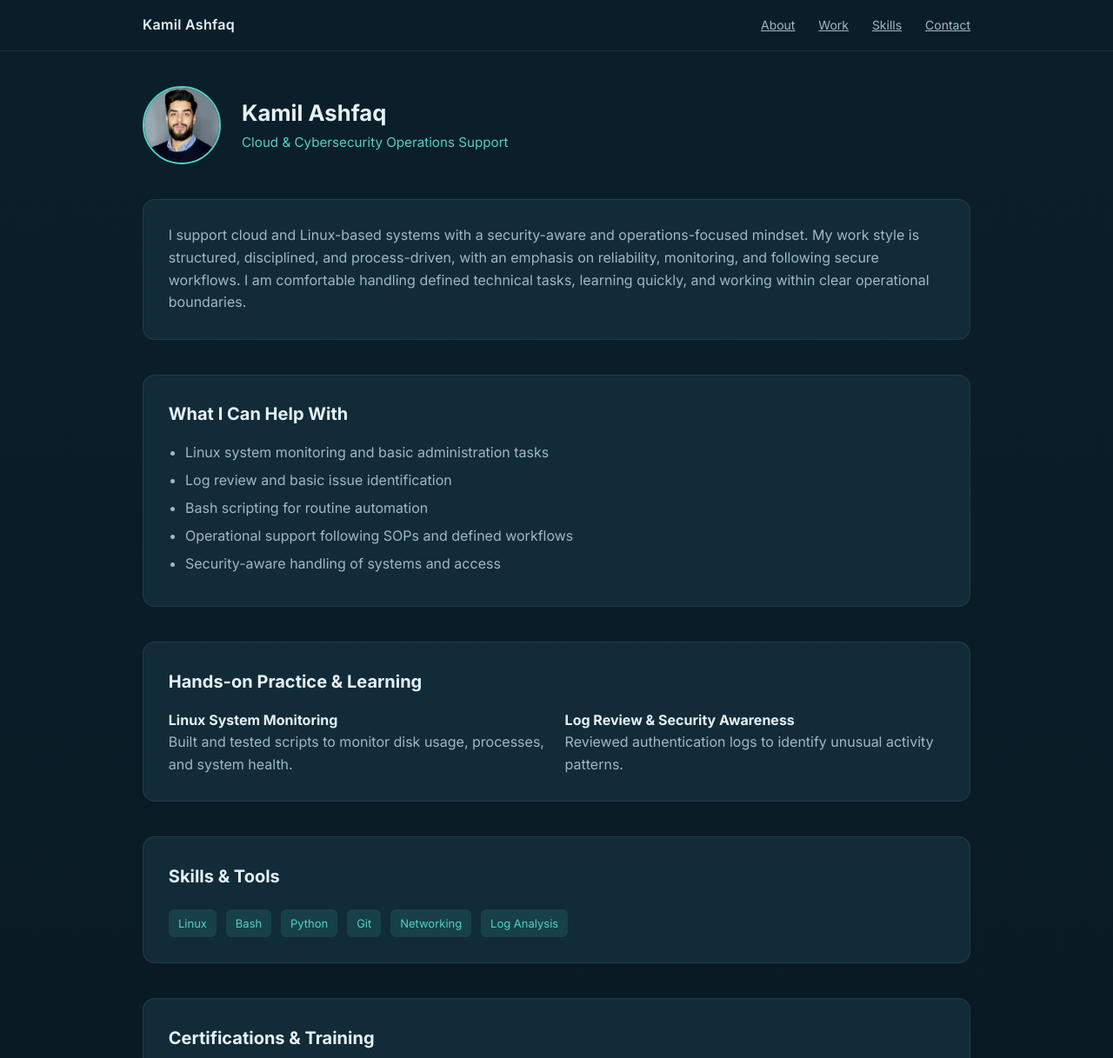
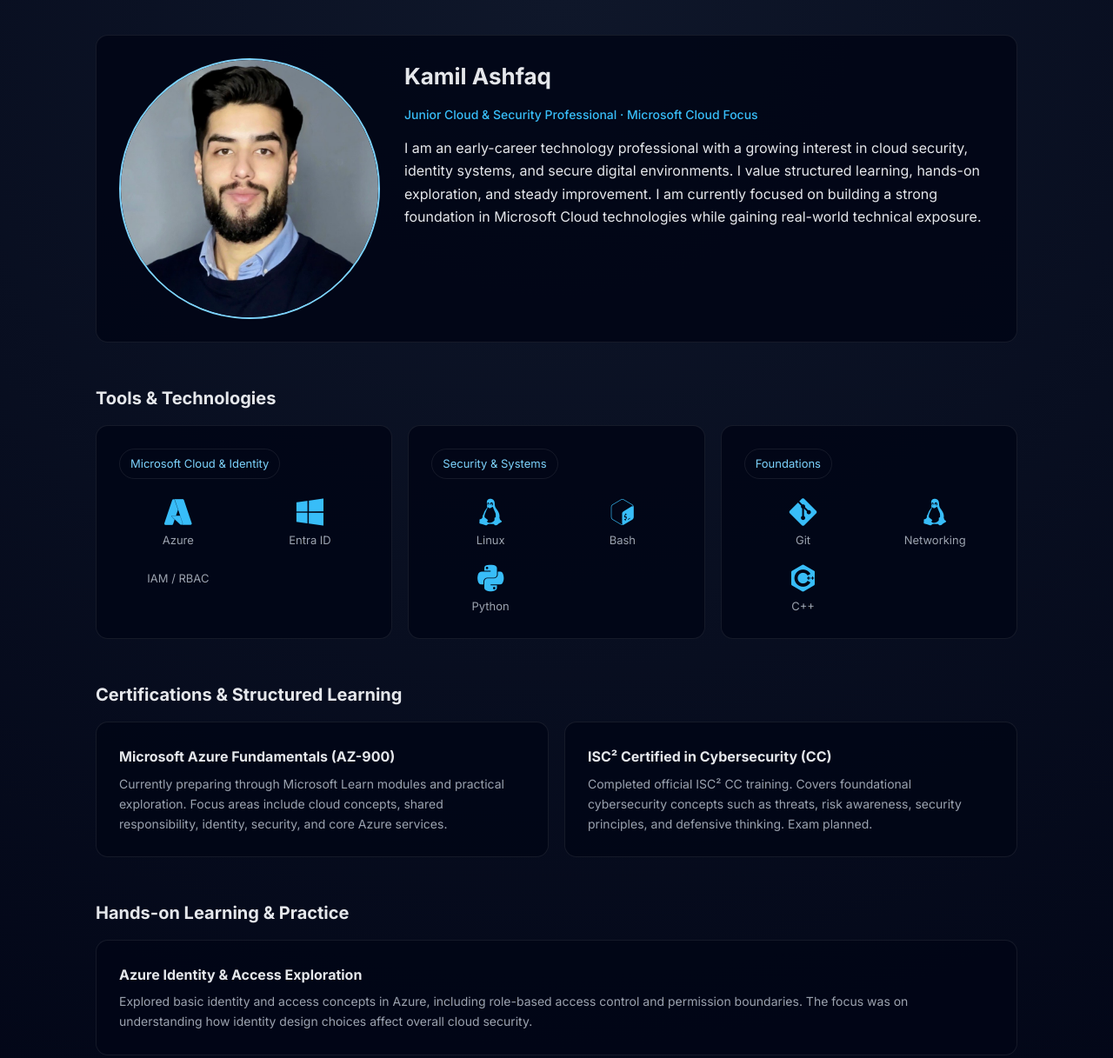
Before and after one commit to kamillbgs-cyber/kamilashfaq.github.io, a plain HTML site: page index.html in a window 1280 px wide. Shown: the top 1217 px of the page at 87% size. Drawn offline with nearby package versions, Linux system fonts and the light colour scheme.

Commit message:
Revise portfolio layout and styles
Updated the HTML structure and styles for Kamil Ashfaq's portfolio, enhancing the layout and design elements.

```diff
--- a/index.html
+++ b/index.html
@@ -2,346 +2,272 @@
 <html lang="en">
 <head>
 <meta charset="UTF-8">
-<title>Kamil Ashfaq | Cloud & Cybersecurity Operations Support</title>
 <meta name="viewport" content="width=device-width, initial-scale=1.0">
+<title>Kamil Ashfaq | Cloud & Security Portfolio</title>
 
 <link href="https://fonts.googleapis.com/css2?family=Inter:wght@300;400;500;600;700&display=swap" rel="stylesheet">
-<link href="https://cdnjs.cloudflare.com/ajax/libs/font-awesome/6.5.0/css/all.min.css" rel="stylesheet">
+<link rel="stylesheet" href="https://cdn.jsdelivr.net/gh/devicons/devicon@latest/devicon.min.css">
 
 <style>
 :root{
-  --bg:#0b1f2a;
-  --panel:#112b38;
-  --accent:#4fd1c5;
-  --text:#e6f1f5;
-  --muted:#9fb8c5;
+  --bg-main:#0f172a;
+  --bg-panel:#020617;
+  --accent:#38bdf8;
+  --accent-soft:#7dd3fc;
+  --text-main:#e5e7eb;
+  --text-muted:#9ca3af;
   --border:rgba(255,255,255,0.08);
-}
-/* CV MODAL */
-.cv-modal{
-  position:fixed;
-  inset:0;
-  background:rgba(0,0,0,0.7);
-  display:none;
-  align-items:center;
-  justify-content:center;
-  z-index:2000;
+  --radius:14px;
 }
 
-.cv-box{
-  width:80%;
-  height:85%;
-  background:#000;
-  border-radius:14px;
-  overflow:hidden;
-  position:relative;
+*{margin:0;padding:0;box-sizing:border-box}
+
+body{
+  font-family:Inter,system-ui;
+  background:radial-gradient(circle at top,#0f172a,#020617 70%);
+  color:var(--text-main);
+  line-height:1.65;
 }
 
-.cv-box iframe{
-  width:100%;
-  height:100%;
-  border:none;
+a{text-decoration:none;color:inherit}
+
+.container{
+  max-width:1100px;
+  margin:auto;
+  padding:40px 20px;
 }
 
-.cv-close{
-  position:absolute;
-  top:12px;
-  right:18px;
-  font-size:28px;
-  color:#fff;
-  cursor:pointer;
+.card{
+  background:rgba(2,6,23,0.9);
+  border:1px solid var(--border);
+  border-radius:var(--radius);
+  padding:26px;
 }
 
-
-/* RESET */
-*{margin:0;padding:0;box-sizing:border-box}
-html{scroll-behavior:smooth}
-
-/* BODY */
-body{
-  font-family:Inter,sans-serif;
-  background:linear-gradient(180deg,#0b1f2a,#081822);
-  color:var(--text);
-  line-height:1.6;
+.hero{
+  display:grid;
+  grid-template-columns:300px 1fr;
+  gap:28px;
 }
 
-/* NAVBAR */
-.navbar{
-
-  position:sticky;
-  top:0;
-  z-index:1000;
-  background:rgba(11,31,42,0.9);
-  backdrop-filter:blur(12px);
-  border-bottom:1px solid var(--border);
+.avatar{
+  width:100%;
+  aspect-ratio:1/1;
+  border-radius:50%;
+  overflow:hidden;
+  border:2px solid var(--accent-soft);
 }
 
-.nav-inner{
-  max-width:1000px;
-  margin:auto;
-  padding:1rem 1.5rem;
-  display:flex;
-  justify-content:space-between;
-  align-items:center;
-}
-
-.nav-inner strong{
-  font-weight:600;
-  letter-spacing:.3px;
-}
-
-.nav-links a{
-  margin-left:1.4rem;
-  font-size:14px;
-  color:var(--muted);
-  position:relative;
-  transition:color .3s ease;
-}
-
-.nav-links a::after{
-  content:"";
-  position:absolute;
-  left:0;
-  bottom:-6px;
-  width:0;
-  height:2px;
-  background:var(--accent);
-  transition:width .3s ease;
-}
-
-.nav-links a:hover{
-  color:var(--accent);
-}
-
-.nav-links a:hover::after{
-  width:100%;
-}
-
-/* CONTAINER */
-.container{
-  max-width:1000px;
-  margin:auto;
-  padding:2.5rem 1.5rem;
-}
-
-/* HEADER */
-header{
-  display:flex;
-  align-items:center;
-  gap:1.5rem;
-  margin-bottom:2.5rem;
-  animation:fadeUp .8s ease forwards;
-}
-
-.photo{
-  width:90px;
-  height:90px;
-  border-radius:50%;
-  overflow:hidden;
-  border:2px solid var(--accent);
-}
-
-.photo img{
+.avatar img{
   width:100%;
   height:100%;
   object-fit:cover;
 }
 
-header h1{font-size:1.6rem}
-header span{
+h1{font-size:26px}
+h2{margin-bottom:14px;font-size:20px}
+h3{margin-bottom:6px;font-size:16px}
+
+.tagline{
+  margin:10px 0 14px;
   color:var(--accent);
-  font-size:0.95rem;
+  font-weight:500;
+  font-size:14px;
 }
 
-/* CARDS */
-.card{
-  background:var(--panel);
-  border:1px solid var(--border);
-  border-radius:14px;
-  padding:1.8rem;
-  margin-bottom:2.5rem;
-  animation:fadeUp .8s ease forwards;
-  transition:transform .25s ease, box-shadow .25s ease, border-color .25s ease;
+.muted{color:var(--text-muted);font-size:14px}
+
+section{margin-top:48px}
+
+.grid{
+  display:grid;
+  grid-template-columns:repeat(auto-fit,minmax(260px,1fr));
+  gap:18px;
 }
 
-.card:hover{
-  transform:translateY(-4px);
-  border-color:var(--accent);
-  box-shadow:
-    0 0 0 1px rgba(79,209,197,0.25),
-    0 14px 30px rgba(0,0,0,0.45);
+.badge{
+  display:inline-block;
+  padding:6px 12px;
+  border-radius:999px;
+  border:1px solid var(--border);
+  color:var(--accent-soft);
+  font-size:13px;
+  margin-bottom:10px;
 }
 
-/* TEXT */
-h2{
-  font-size:1.25rem;
-  margin-bottom:1rem;
+.icon-grid{
+  display:grid;
+  grid-template-columns:repeat(auto-fit,minmax(90px,1fr));
+  gap:16px;
+  margin-top:12px;
 }
 
-p{color:var(--muted)}
-
-ul{
-  margin-left:1.2rem;
-  color:var(--muted);
+.icon-grid div{
+  display:flex;
+  flex-direction:column;
+  align-items:center;
+  gap:6px;
+  font-size:13px;
+  color:var(--text-muted);
 }
 
-li{margin-bottom:.4rem}
-
-/* BADGES */
-.badge{
-  display:inline-block;
-  margin:6px 6px 0 0;
-  padding:.35rem .7rem;
-  border-radius:6px;
-  background:rgba(79,209,197,0.12);
+.icon-grid i{
+  font-size:32px;
   color:var(--accent);
-  font-size:13px;
-  transition:background .25s ease, transform .25s ease;
 }
 
-.badge:hover{
-  background:rgba(79,209,197,0.22);
-  transform:translateY(-2px);
+footer{
+  text-align:center;
+  margin-top:60px;
+  font-size:14px;
+  color:var(--text-muted);
 }
 
-/* GRID */
-.grid{
-  display:grid;
-  grid-template-columns:repeat(auto-fit,minmax(240px,1fr));
-  gap:1.2rem;
-}
-
-/* FOOTER */
-.footer{
-  text-align:center;
-  color:var(--muted);
-  font-size:14px;
-  margin-top:3.5rem;
-}
-
-/* ANIMATION */
-@keyframes fadeUp{
-  from{opacity:0;transform:translateY(16px)}
-  to{opacity:1;transform:none}
+@media(max-width:900px){
+  .hero{grid-template-columns:1fr}
 }
 </style>
 </head>
 
 <body>
-<!-- CV MODAL -->
-<div id="cvModal" class="cv-modal">
-  <div class="cv-box">
-    <span class="cv-close" onclick="closeCV()">&times;</span>
-    <iframe src="Kamil_Ashfaq_CV.pdf"></iframe>
-  </div>
-</div>
-
-<!-- NAVBAR -->
-<div class="navbar">
-  <div class="nav-inner">
-    <strong>Kamil Ashfaq</strong>
-    <div class="nav-links">
-      <a href="#about">About</a>
-      <a href="#work">Work</a>
-      <a href="#skills">Skills</a>
-      <a href="#contact">Contact</a>
-    </div>
-  </div>
-</div>
-
 <div class="container">
 
-<!-- HEADER -->
-<header id="about">
-  <div class="photo">
+<!-- INTRO -->
+<div class="card hero">
+  <div class="avatar">
     <img src="profile.jpg" alt="Kamil Ashfaq">
   </div>
   <div>
     <h1>Kamil Ashfaq</h1>
-    <span>Cloud & Cybersecurity Operations Support</span>
+    <div class="tagline">Junior Cloud & Security Professional · Microsoft Cloud Focus</div>
+    <p>
+      I am an early-career technology professional with a growing interest in cloud security,
+      identity systems, and secure digital environments. I value structured learning,
+      hands-on exploration, and steady improvement. I am currently focused on building
+      a strong foundation in Microsoft Cloud technologies while gaining real-world
+      technical exposure.
+    </p>
   </div>
-</header>
+</div>
 
-<!-- INTRO -->
+<!-- TOOLS -->
+<section>
+<h2>Tools & Technologies</h2>
+<div class="grid">
+
 <div class="card">
-<p>
-I support cloud and Linux-based systems with a security-aware and operations-focused mindset.
-My work style is structured, disciplined, and process-driven, with an emphasis on reliability,
-monitoring, and following secure workflows. I am comfortable handling defined technical tasks,
-learning quickly, and working within clear operational boundaries.
+<span class="badge">Microsoft Cloud & Identity</span>
+<div class="icon-grid">
+  <div><i class="devicon-azure-plain"></i><span>Azure</span></div>
+  <div><i class="devicon-windows8-original"></i><span>Entra ID</span></div>
+  <div><i class="devicon-microsoft-plain"></i><span>IAM / RBAC</span></div>
+</div>
+</div>
+
+<div class="card">
+<span class="badge">Security & Systems</span>
+<div class="icon-grid">
+  <div><i class="devicon-linux-plain"></i><span>Linux</span></div>
+  <div><i class="devicon-bash-plain"></i><span>Bash</span></div>
+  <div><i class="devicon-python-plain"></i><span>Python</span></div>
+</div>
+</div>
+
+<div class="card">
+<span class="badge">Foundations</span>
+<div class="icon-grid">
+  <div><i class="devicon-git-plain"></i><span>Git</span></div>
+  <div><i class="devicon-linux-plain"></i><span>Networking</span></div>
+  <div><i class="devicon-cplusplus-plain"></i><span>C++</span></div>
+</div>
+</div>
+
+</div>
+</section>
+
+<!-- CERTIFICATIONS -->
+<section>
+<h2>Certifications & Structured Learning</h2>
+<div class="grid">
+
+<div class="card">
+<h3>Microsoft Azure Fundamentals (AZ-900)</h3>
+<p class="muted">
+Currently preparing through Microsoft Learn modules and practical exploration.
+Focus areas include cloud concepts, shared responsibility, identity,
+security, and core Azure services.
 </p>
 </div>
 
-<!-- WHAT I CAN HELP WITH -->
-<div class="card" id="work">
-<h2>What I Can Help With</h2>
-<ul>
-  <li>Linux system monitoring and basic administration tasks</li>
-  <li>Log review and basic issue identification</li>
-  <li>Bash scripting for routine automation</li>
-  <li>Operational support following SOPs and defined workflows</li>
-  <li>Security-aware handling of systems and access</li>
-</ul>
-</div>
-
-<!-- PRACTICE -->
 <div class="card">
-<h2>Hands-on Practice & Learning</h2>
-<div class="grid">
-  <div>
-    <strong>Linux System Monitoring</strong>
-    <p>Built and tested scripts to monitor disk usage, processes, and system health.</p>
-  </div>
-  <div>
-    <strong>Log Review & Security Awareness</strong>
-    <p>Reviewed authentication logs to identify unusual activity patterns.</p>
-  </div>
-</div>
-</div>
-
-<!-- SKILLS -->
-<div class="card" id="skills">
-<h2>Skills & Tools</h2>
-<div>
-  <span class="badge">Linux</span>
-  <span class="badge">Bash</span>
-  <span class="badge">Python</span>
-  <span class="badge">Git</span>
-  <span class="badge">Networking</span>
-  <span class="badge">Log Analysis</span>
-</div>
-</div>
-
-<!-- CERTIFICATIONS -->
-<div class="card">
-<h2>Certifications & Training</h2>
-<ul>
-  <li>RHCSA Summer Training – Linux System Administration</li>
-  <li>Google Foundations of Cybersecurity</li>
-  <li>Introduction to Linux – Linux Foundation</li>
-</ul>
-</div>
-
-<!-- CONTACT -->
-<div class="card" id="contact">
-<h2>Contact</h2>
-<p>Email: kamillbgs@gmail.com</p>
-<p>LinkedIn: kamilashfaq</p>
-</div>
-
-<div class="footer">
-© 2025 Kamil Ashfaq · Cloud & Cybersecurity Operations Support
+<h3>ISC² Certified in Cybersecurity (CC)</h3>
+<p class="muted">
+Completed official ISC² CC training. Covers foundational cybersecurity concepts
+such as threats, risk awareness, security principles, and defensive thinking.
+Exam planned.
+</p>
 </div>
 
 </div>
+</section>
+
+<!-- HANDS-ON -->
+<section>
+<h2>Hands-on Learning & Practice</h2>
+<div class="grid">
+<div class="card">
+<h3>Azure Identity & Access Exploration</h3>
+<p class="muted">
+Explored basic identity and access concepts in Azure, including role-based access
+control and permission boundaries. The focus was on understanding how identity
+design choices affect overall cloud security.
+</p>
+</div>
+</div>
+</section>
+
+<!-- EXPERIENCE -->
+<section>
+<h2>Professional Experience</h2>
+<div class="card">
+<h3>Digital Platforms & Operations Associate — 1 Year</h3>
+<p class="muted">
+Worked in a digital-first environment supporting online platforms, analytics tools,
+and operational systems. The role required reliability, structured workflows,
+coordination with technical tools, and comfort working with data-driven
+digital processes in a professional setting.
+</p>
+</div>
+</section>
+
+<!-- SPORTS -->
+<section>
+<h2>Sports & Achievements</h2>
+<div class="grid">
+<div class="card">
+<h3>National Level Athlete</h3>
+<p class="muted">
+Competed at the national level, developing discipline, resilience,
+and the ability to remain focused under pressure. This background
+has shaped my work ethic and consistency in professional environments.
+</p>
+</div>
+</div>
+</section>
+
+<!-- CONTACT -->
+<section>
+<h2>Contact</h2>
+<div class="card">
+<p>Email: kamillbgs@gmail.com</p>
+<p>Contact:+91 8899888321 / 6005276262 </p>
+</div>
+</section>
+
+<footer>
+© 2025 Kamil Ashfaq · Cloud & Security Portfolio
+</footer>
+
+</div>
 </body>
-<script>
-function openCV(){
-  document.getElementById("cvModal").style.display="flex";
-}
-function closeCV(){
-  document.getElementById("cvModal").style.display="none";
-}
-</script>
-
 </html>
```
